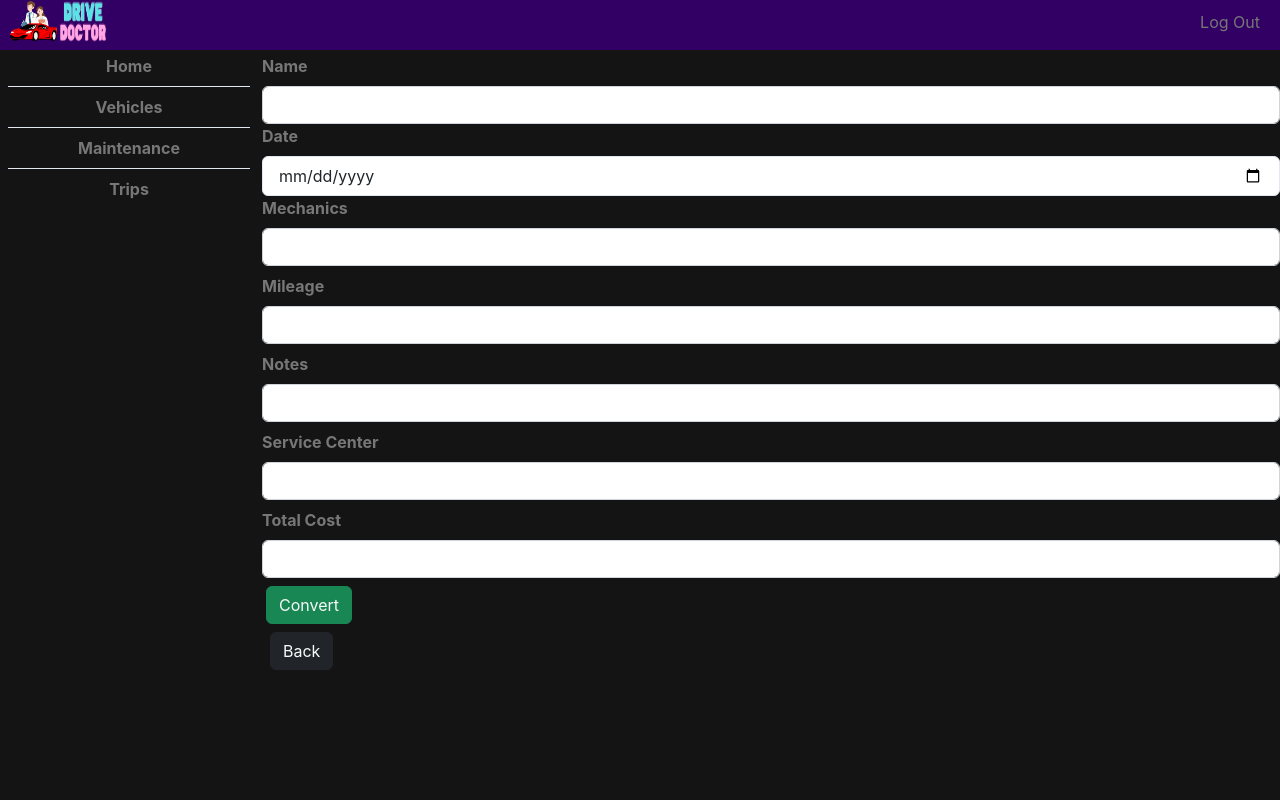
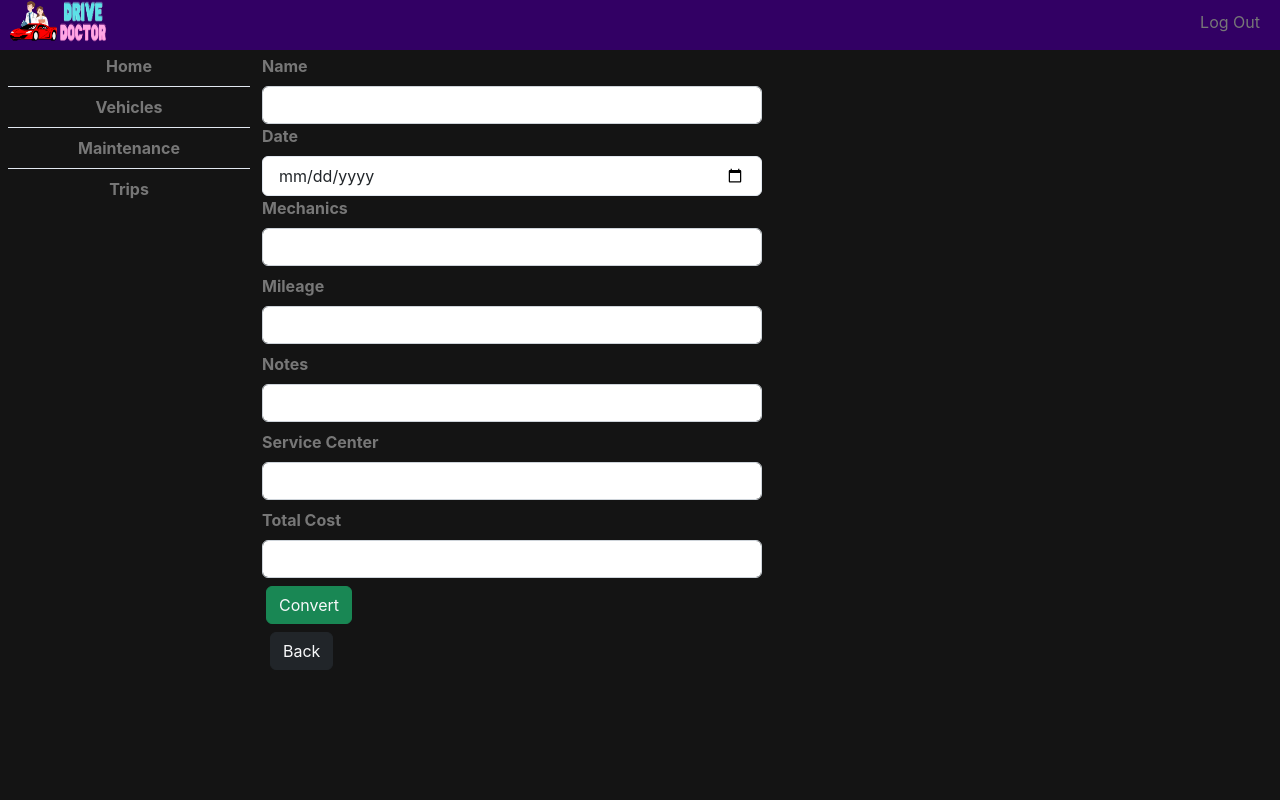
Before and after one commit to ics-499-team-1/drive-doctor-ui, a React (Vite) app: page /maintenance/convert in a window 1280 px wide. Shown: the top 800 px of the page. Built offline with nearby package versions, Linux system fonts and the light colour scheme.

Commit message:
convert tweaks

```diff
--- a/src/components/maintenance/UM/ConvertUpcoming.tsx
+++ b/src/components/maintenance/UM/ConvertUpcoming.tsx
@@ -34,9 +34,8 @@ const ConvertUpcoming = () => {
   if (maintenanceId == null)
     return <p>Error Converting - null maintenanceId</p>;
 
-  const handleSubmitUpdate = (event: FormEvent) => {
+  const handleSubmitUpdate = () => {
     let cMD = new CMEntity(maintenanceId); // this is not registered with the DB, but is used to create the empty object.
-    event.preventDefault(); // DELETE WHEN FINISHED - replace with acknowledgement?
     dateRef.current !== null
       ? (cMD.date = dateRef.current.value)
       : (cMD.date = "");
@@ -66,15 +65,14 @@ const ConvertUpcoming = () => {
     navigate("/maintenance/", { replace: true, state: { key: Math.random() } });
   };
   // back to Maintenance
-  // the part in curly braces forces a rerender of maintenance so it calls get again. Not sure if neccesary, was part of old implementation
   const handleBackClick = () => {
     navigate("/maintenance/", { replace: true, state: { key: Math.random() } });
   };
 
   return (
     <>
-      <form onSubmit={handleSubmitUpdate}>
-      <div>
+      <form style={{maxWidth: "500px"}} onSubmit={handleSubmitUpdate}>
+      <div >
           <label htmlFor="name" className="form-label">
             Name
           </label>
```
